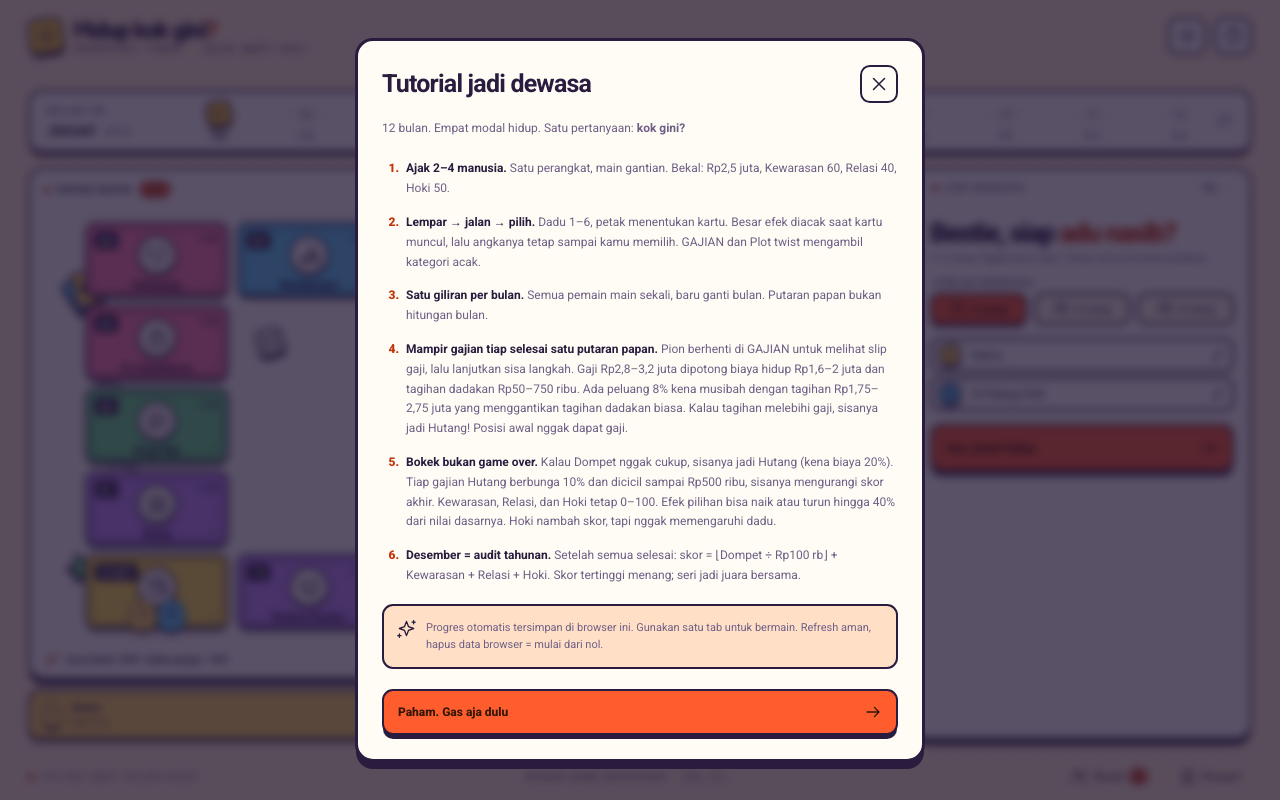
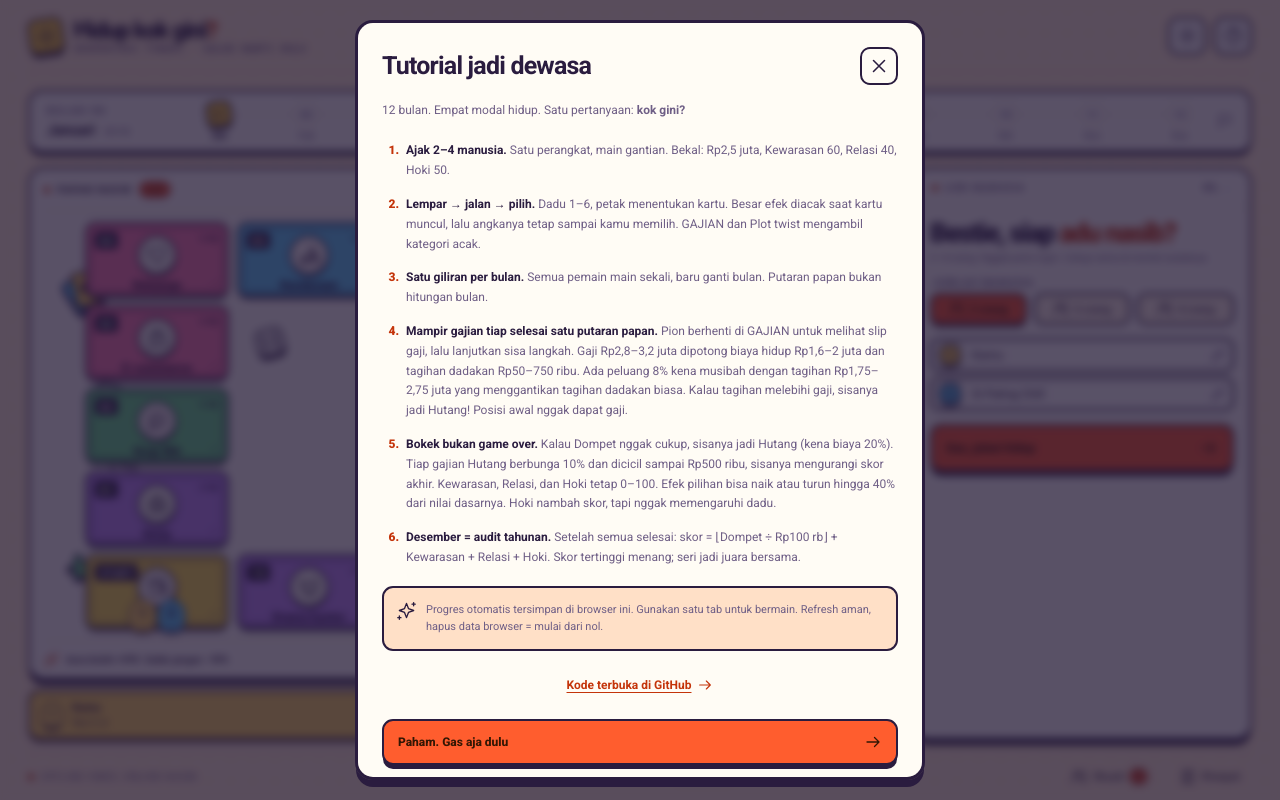
Before and after one commit to restaadiputra/hidup-kok-gini, a React (Vite) app: page / in a window 1280 px wide. Both pictures are taken after a click on the button 1233 px from the left and 35 px from the top of the page. Built offline with nearby package versions, Linux system fonts and the light colour scheme.

Commit message:
feat(rules): link source repository

```diff
--- a/src/components/rules-dialog/rules-dialog.css
+++ b/src/components/rules-dialog/rules-dialog.css
@@ -30,6 +30,19 @@
   line-height: 1.6;
   color: var(--muted);
 }
+.rules-source {
+  display: flex;
+  align-items: center;
+  justify-content: center;
+  gap: 6px;
+  min-height: 44px;
+  margin: -8px 0 12px;
+  font-size: 12px;
+  font-weight: 700;
+  color: var(--accent-text);
+  text-decoration: underline;
+  text-underline-offset: 3px;
+}
 @media (max-width: 760px) {
   .rules-content li {
     font-size: 13px;
--- a/src/components/rules-dialog/rules-dialog.tsx
+++ b/src/components/rules-dialog/rules-dialog.tsx
@@ -51,6 +51,15 @@ function Rules({ onClose }: { onClose: () => void }) {
           bermain. Refresh aman, hapus data browser = mulai dari nol.
         </p>
       </div>
+      <a
+        className="rules-source"
+        href="https://github.com/restaadiputra/hidup-kok-gini"
+        target="_blank"
+        rel="noopener noreferrer"
+      >
+        Kode terbuka di GitHub
+        <Icon name="arrow" size={16} />
+      </a>
       <button className="primary-button" onClick={onClose}>
         Paham. Gas aja dulu <Icon name="arrow" size={18} />
       </button>
```
